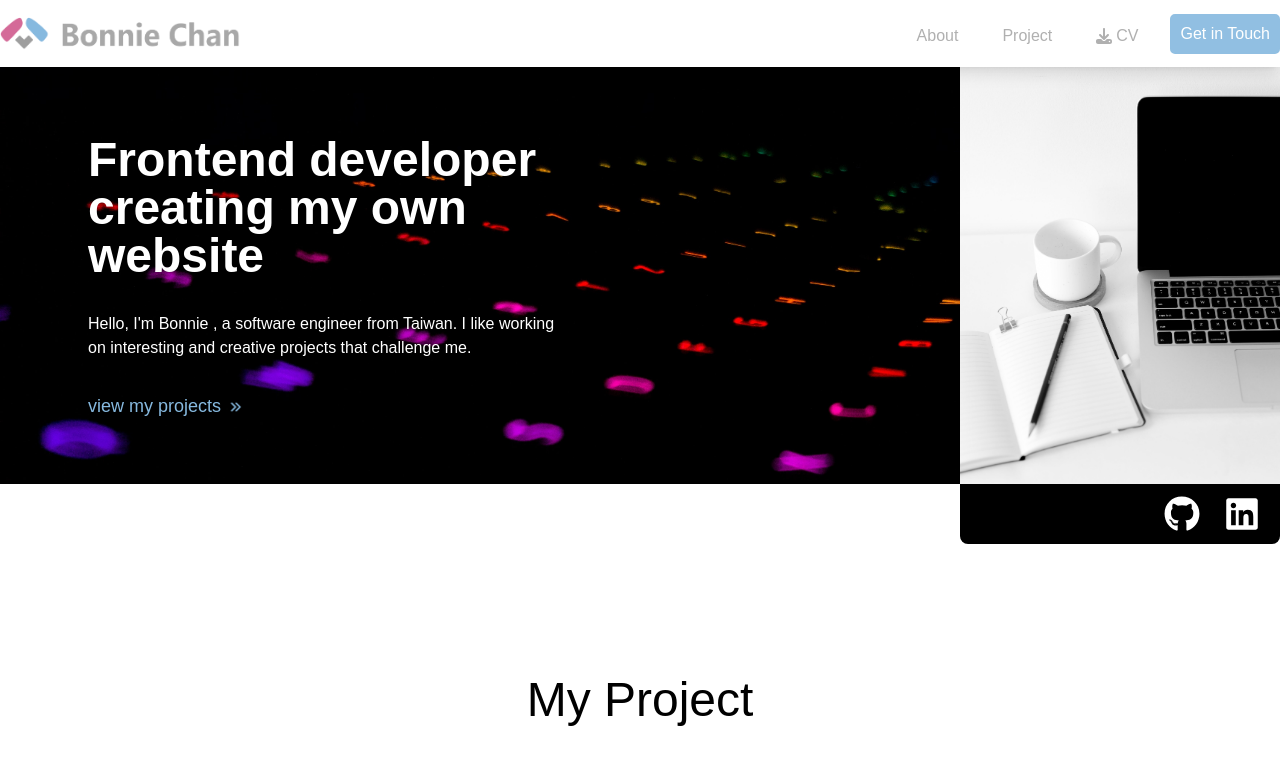
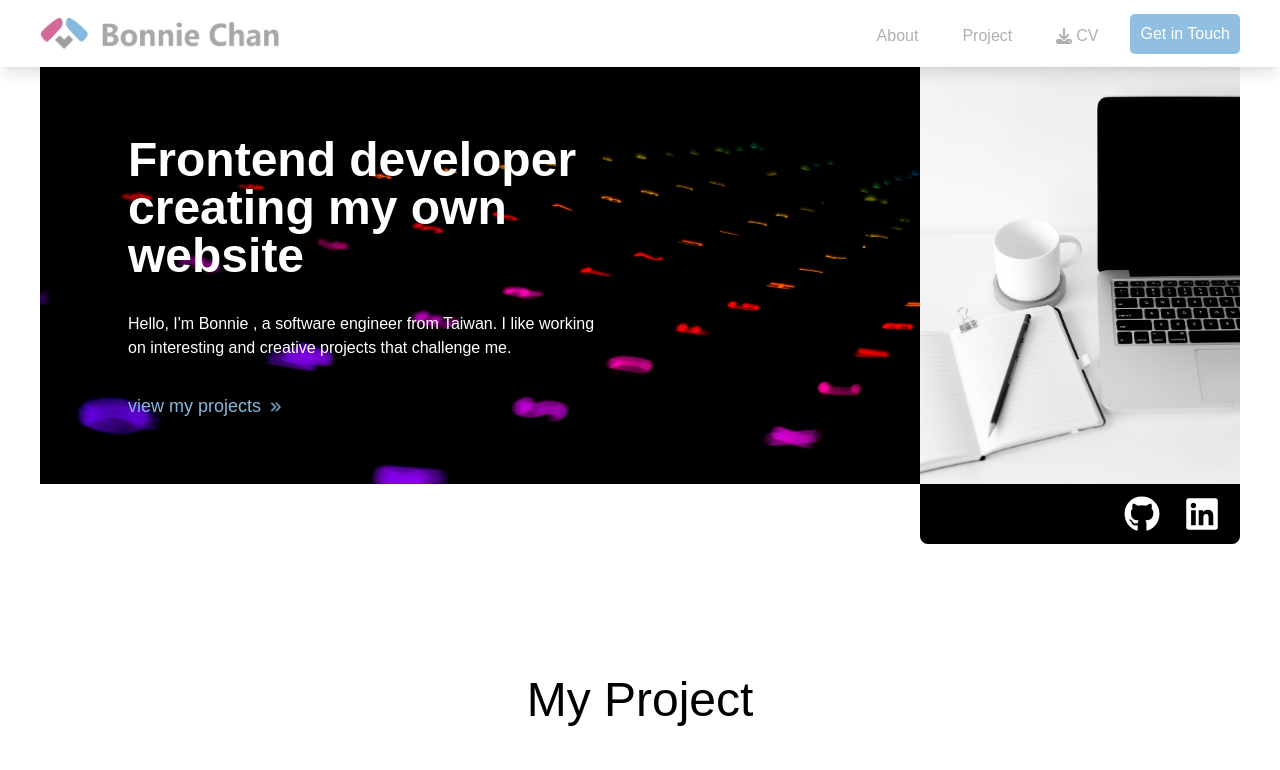
Before and after one commit to wanhsuan625/profile, a React (Create React App) app in the folder my-website/: page / in a window 1280 px wide. Shown: the top 770 px of the page. Built offline with nearby package versions, Linux system fonts and the light colour scheme; the HTML template or start-up script is replaced by a standard one.

Commit message:
Docs: setting max-width of container

```diff
--- a/my-website/tailwind.config.js
+++ b/my-website/tailwind.config.js
@@ -15,6 +15,7 @@ module.exports = {
         '75': '300px',
         '100': '400px',
         '110': '440px',
+        '125': '500px',
       },
       colors: {
         'pink': '#D46A98',
@@ -48,6 +49,9 @@ module.exports = {
       },
       minHeight: {
         '18' : '72px',
+      },
+      maxWidth: {
+        '300' : '1200px',
       }
     },
   },
```
